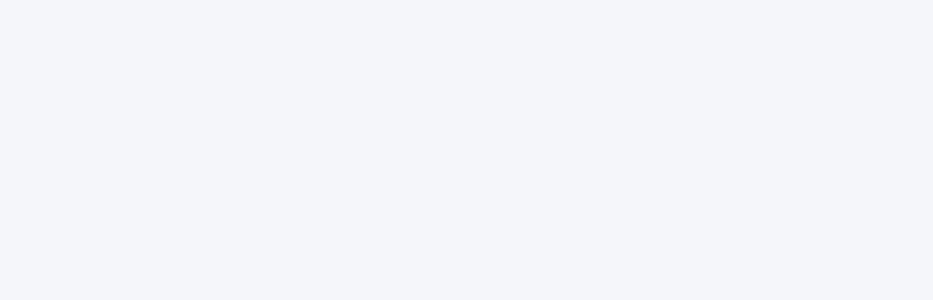
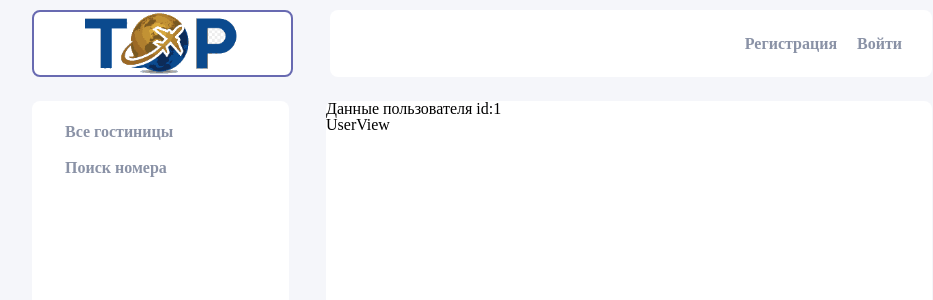
Before and after one commit to ozkostay/fjs-diplom, a React (Create React App) app in the folder frontend/: page /userview/1 in a window 1280 px wide. Before the commit this address had no page. Shown: the top 300 px of the page, without its empty margins (158-1091 px from the left). Built offline with nearby package versions, Linux system fonts and the light colour scheme.

Commit message:
change logo

```diff
--- a/frontend/src/App.css
+++ b/frontend/src/App.css
@@ -27,13 +27,16 @@ body {
 
 .logo {
   min-width: 257px;
-  background-color: #079aa2;
+  background-color: #ffffff;
+  border: 2px solid #686ab1;
   border-radius: 8px;
   margin: 0 37px 0 0;
-  color: #dee2e6;
   text-align: center;
   font-weight: 700;
-  padding-top: 25px;
+}
+
+.logo-img {
+  height: 100%;
 }
 
 .header-main {
--- a/frontend/src/App.js
+++ b/frontend/src/App.js
@@ -9,6 +9,7 @@ import Users from "./components/Users";
 import Hotels from "./components/Hotels";
 import Room from "./components/Room";
 import AddHotel from "./components/AddHotel";
+import UserView from "./components/UserView";
 // import Page404 from "./components/Page404";
 // import About from "./components/About";
 // import Contacts from "./components/Contacts";
@@ -31,6 +32,7 @@ function App() {
           <Route path="/hotels" element={<Hotels />} />
           <Route path="/room" element={<Room />} />
           <Route path="/addhotel" element={<AddHotel />} />
+          <Route path="/userview/:id" element={<UserView />} />
           {/* <Route path="/about" element={<About />} />
           <Route path="/contacts" element={<Contacts />} />
           <Route path="/catalog" element={<Catalog />} />
--- a/frontend/src/components/Header.jsx
+++ b/frontend/src/components/Header.jsx
@@ -2,6 +2,7 @@ import React from "react";
 import { useSelector, useDispatch } from "react-redux";
 import { Link, useNavigate } from "react-router-dom";
 import { actUserLogout } from "../store/actions/actionCreators";
+import logo from "../pics/logo.png";
 // import headerLogo from "./img/header-logo.png";
 
 export default function Header() {
@@ -25,7 +26,8 @@ export default function Header() {
       <div className="header-container bb">
         <div className="logo bb">
           <Link className="nav-link" to="/">
-            <span>LOGO</span>
+            {/* <span>LOGO</span> */}
+            <img className="logo-img" src={logo} />
           </Link>
         </div>
 
--- a/frontend/src/components/UserView.jsx
+++ b/frontend/src/components/UserView.jsx
@@ -1,9 +1,11 @@
 import React from "react";
 import { useSelector, useDispatch } from "react-redux";
+import { useParams } from "react-router-dom";
 
 export default function UserView() {
   // const { user } = useSelector((state) => state.crUser);
   const dispatch = useDispatch();
+  let { id } = useParams();
 
   // useEffect(() => {
   //   console.log('useEffect ', user);
@@ -11,8 +13,8 @@ export default function UserView() {
 
   return (
     <>
-      <div>Добавить гостиницу</div>
-      <div>AddHotel</div>
+      <div>Данные пользователя id:{id}</div>
+      <div>UserView</div>
     </>
   );
 }
--- a/frontend/src/components/Users.jsx
+++ b/frontend/src/components/Users.jsx
@@ -19,11 +19,12 @@ export default function Users() {
   }
 
   function hendlerIcon(event, id) {
-    console.log("HENDLER USERS ", event.target?.alt);
+    console.log("HENDLER USERS ", event.target.getAttribute('data-title'));
     const action = event.target?.alt;
     switch (action) {
       case "view":
         console.log("Переход на страницу просмотра пользователя", id);
+        navigate(`/userview/${id}`);
         break;
       case "edit":
         console.log("Редактирование пользователя", id);
@@ -39,19 +40,9 @@ export default function Users() {
   return (
     <>
       <div className="mainpage">
-        {/* <button onClick={() => console.log("USERS", users)} type="submit">
-          USERS
-        </button> */}
         <button onClick={fnAddUser} type="submit" className="form-button">
           Добавить
         </button>
-        {/* <div className="read">
-          Список пользователей.
-        </div> */}
-        {/* <table>
-        <tr><th>текст заголовка</th><th>текст заголовка</th></tr> <!--ряд с ячейками заголовков-->
-        <tr><td>данные</td><td>данные</td></tr> <!--ряд с ячейками тела таблицы-->
-        </table> */}
         {users ? (
           <table className="users-table">
             <tr>
--- a/frontend/src/components/UsersItem.jsx
+++ b/frontend/src/components/UsersItem.jsx
@@ -6,7 +6,7 @@ import deleteIcon from "../pics/remove.png";
 export default function UsersItem({ item, hendlerIcon }) {
 
   function fnHover(event) {
-    console.log('FFFFFFFFFFFFFFFFFFF', event.target.alt);
+    console.log('FFFFFFFFFFFFFFFFFFF', event.target.getAttribute('data-title'));
   }
 
   return (
@@ -14,10 +14,10 @@ export default function UsersItem({ item, hendlerIcon }) {
       <td className="users-table-td">{item._id.slice(0, 8)}...</td>
       <td className="users-table-td">{item.name}</td>
       <td className="users-table-td">{item.email}</td>
-      <td className="users-table-td" onClick={(e) => hendlerIcon(e, item._id)}>
-        <img className="users-icon" src={viewIcon} onMouseOver={fnHover} data-title="Просмотр" alt="view" />
-        <img className="users-icon" src={editIcon} data-title="Редактирование" alt="edit" />
-        <img className="users-icon" src={deleteIcon} data-title="Удалить" alt="delete" />
+      <td className="users-table-td" >
+        <img className="users-icon" src={viewIcon} onClick={(e) => hendlerIcon(e, item._id)} data-title="Просмотр" alt="view" />
+        <img className="users-icon" src={editIcon} onClick={(e) => hendlerIcon(e, item._id)} data-title="Редактирование" alt="edit" />
+        <img className="users-icon" src={deleteIcon} onClick={(e) => hendlerIcon(e, item._id)} data-title="Удалить" alt="delete" />
       </td>
     </tr>
   );
```
Also changed, not shown: frontend/src/pics/logo.png (added).
